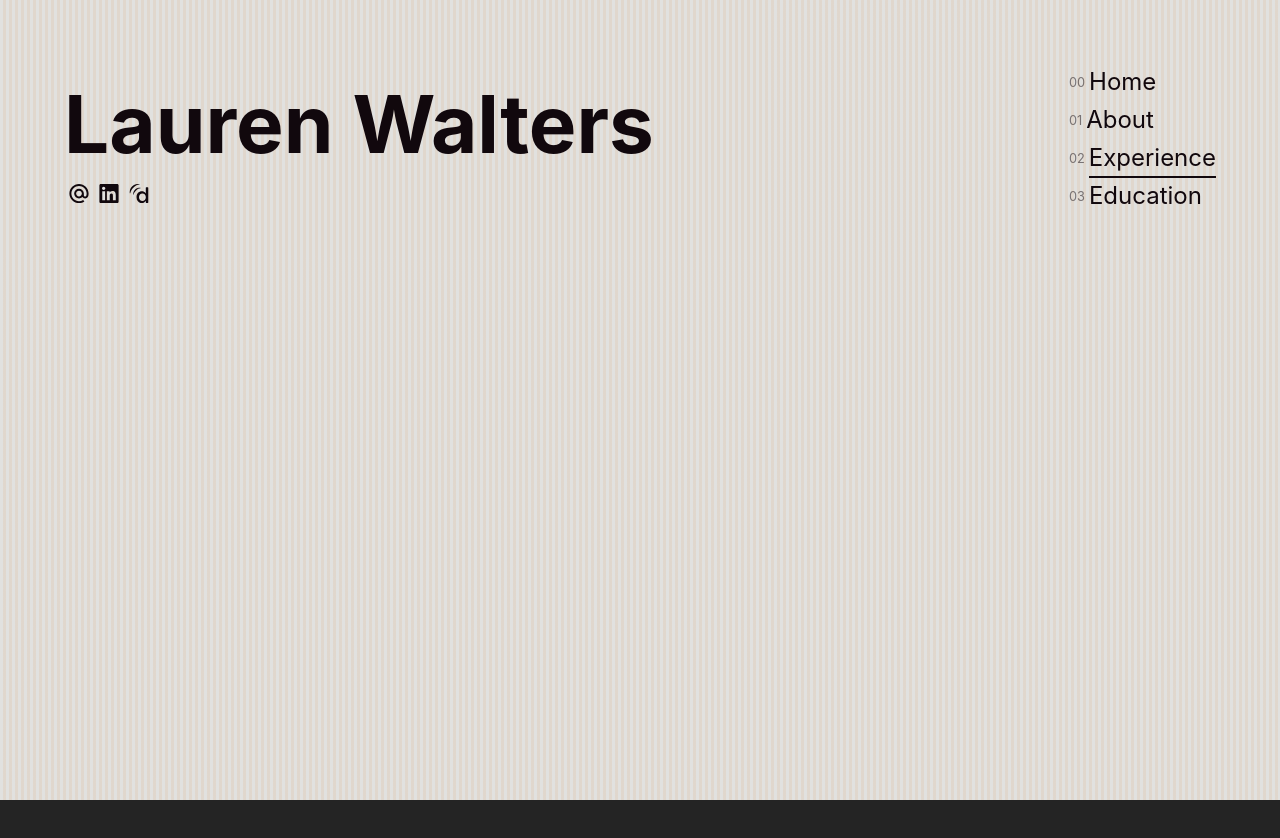
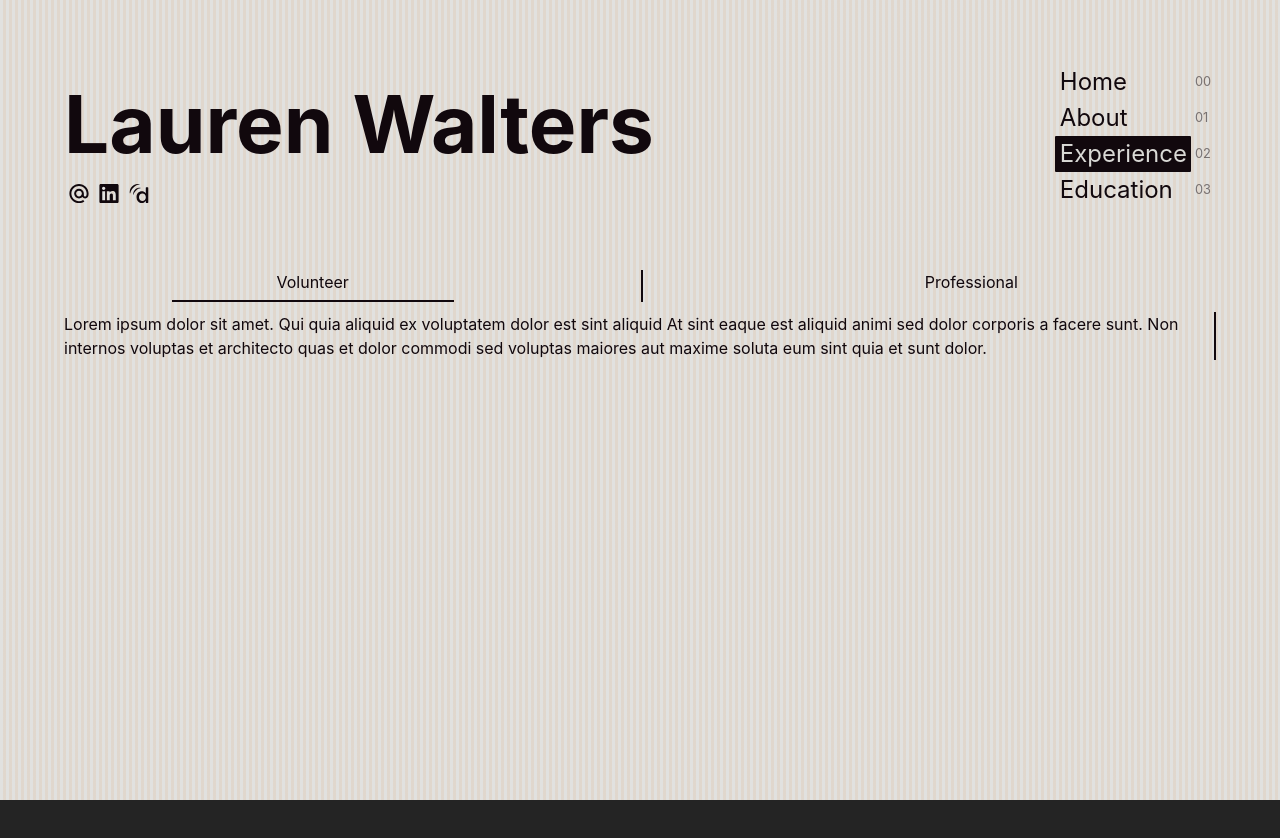
Before and after one commit to richardltyler/LaurenWalters, a React (Vite) app: page /experience in a window 1280 px wide. Shown: the top 838 px of the page. Before the commit the page ends 800 px from the top, so only its background shows below. Built offline with nearby package versions, Linux system fonts and the light colour scheme.

Commit message:
Add transitions

```diff
--- a/src/App.css
+++ b/src/App.css
@@ -1,15 +1,11 @@
 #root {
+  margin: 0;
   min-height: 100vh;
-  margin: 0;
   width: 100%;
 }
 
 a {
   text-decoration: none;
-}
-
-a:visited {
-  color: #10050b;
 }
 
 .App {
--- a/src/App.tsx
+++ b/src/App.tsx
@@ -2,6 +2,7 @@ import "./App.css";
 import { Route, Routes } from "react-router-dom";
 import Home from "./pages/Home";
 import Header from "./components/Header";
+import Experience from "./pages/Experience";
 
 function App() {
   return (
@@ -9,7 +10,7 @@ function App() {
       <Header />
       <Routes>
         <Route path="/about" element={<h2></h2>} />
-        <Route path="/experience" element={<h2></h2>} />
+        <Route path="/experience" element={<Experience />} />
         <Route path="/education" element={<h2></h2>} />
         <Route path="/" element={<Home />} />
       </Routes>
--- a/src/components/Header.css
+++ b/src/components/Header.css
@@ -18,9 +18,9 @@
 }
 
 .dox {
+  fill: #10050b;
   height: 20px;
   width: 20px;
-  fill: #10050b;
 }
 
 h1 {
@@ -59,14 +59,18 @@ header {
 .navlink {
   align-items: center;
   align-self: flex-end;
-  border-bottom: 2px solid;
-  border-color: transparent;
+  background: transparent;
+  border-radius: 1px;
+  color: #10050b;
   display: flex;
-  transition: all 0.2s ease-in-out;
+  padding-left: 5px;
+  transition: all 0.1s ease-out;
+  width: 100%;
 }
 
 .navlink-active {
-  border-color: #10050b;
+  background: rgba(16, 5, 11, 1);
+  color: #edede9;
 }
 
 .nav-list {
@@ -81,12 +85,14 @@ header {
 .nav-list-item-container {
   display: flex;
   gap: 0.25rem;
+  justify-content: flex-end;
 }
 
 .nav-list-item-count {
   align-self: center;
   font-size: 0.8rem;
   opacity: 0.5;
+  width: 25px;
 }
 
 @media screen and (min-width: 768px) {
--- a/src/components/Header.tsx
+++ b/src/components/Header.tsx
@@ -61,8 +61,6 @@ export default function Header() {
         <ul className="nav-list">
           <li className="nav-list-item">
             <div className="nav-list-item-container">
-              <span className="nav-list-item-count">00</span>
-              {/* TODO: animate the lines under the links */}
               <NavLink
                 className={({ isActive }) =>
                   isActive ? "navlink-active navlink" : "navlink"
@@ -71,11 +69,11 @@ export default function Header() {
               >
                 <span className="nav-list-item-label">Home</span>
               </NavLink>
+              <span className="nav-list-item-count">00</span>
             </div>
           </li>
           <li className="nav-list-item">
             <div className="nav-list-item-container">
-              <span className="nav-list-item-count">01</span>
               <NavLink
                 className={({ isActive }) =>
                   isActive ? "navlink-active navlink" : "navlink"
@@ -84,11 +82,11 @@ export default function Header() {
               >
                 <span className="nav-list-item-label">About</span>
               </NavLink>
+              <span className="nav-list-item-count">01</span>
             </div>
           </li>
           <li className="nav-list-item">
             <div className="nav-list-item-container">
-              <span className="nav-list-item-count">02</span>
               <NavLink
                 className={({ isActive }) =>
                   isActive ? "navlink-active navlink" : "navlink"
@@ -97,11 +95,11 @@ export default function Header() {
               >
                 <span className="nav-list-item-label">Experience</span>
               </NavLink>
+              <span className="nav-list-item-count">02</span>
             </div>
           </li>
           <li className="nav-list-item">
             <div className="nav-list-item-container">
-              <span className="nav-list-item-count">03</span>
               <NavLink
                 className={({ isActive }) =>
                   isActive ? "navlink-active navlink" : "navlink"
@@ -110,6 +108,7 @@ export default function Header() {
               >
                 <span className="nav-list-item-label">Education</span>
               </NavLink>
+              <span className="nav-list-item-count">03</span>
             </div>
           </li>
         </ul>
--- a/src/index.css
+++ b/src/index.css
@@ -1,5 +1,8 @@
 * {
   box-sizing: border-box;
+  -moz-osx-font-smoothing: grayscale;
+  -webkit-font-smoothing: antialiased;
+  text-rendering: optimizeLegibility;
 }
 
 html {
@@ -37,14 +40,6 @@ body {
   width: 100%;
 }
 
-a {
-  color: #10050b;
-}
-
-a:visited {
-  color: #10050b;
-}
-
 @media screen and (min-width: 768px) {
   html,
   body {
--- /dev/null
+++ b/src/pages/Experience.css
@@ -0,0 +1,60 @@
+.divider {
+  background: #10050b;
+  height: 2rem;
+  width: 2px;
+}
+
+.experience {
+  grid-column: 1/ -1;
+}
+
+.experience-field {
+  border: none;
+  display: flex;
+  justify-content: space-around;
+  width: 100%;
+}
+
+.experience-selector-input {
+  display: none;
+}
+
+.experience-selector-label {
+  text-align: center;
+  transition: all 0.05s linear;
+  width: 25%;
+}
+
+.experience-selector-label_selected {
+  border-bottom: 2px solid #10050b;
+}
+
+.experience-type-container {
+  display: flex;
+  min-height: 100%;
+}
+
+.experience-type-item {
+  display: inline;
+  height: 100%;
+  max-width: 0;
+  overflow: hidden;
+  transition: max-width 0.75s linear;
+  white-space: normal;
+}
+
+.professional {
+}
+
+.professional_selected {
+  max-width: 100%;
+  border-left: 2px solid #10050b;
+}
+
+.volunteer {
+}
+
+.volunteer_selected {
+  max-width: 100%;
+  border-right: 2px solid #10050b;
+}
--- /dev/null
+++ b/src/pages/Experience.tsx
@@ -0,0 +1,80 @@
+import "./Experience.css";
+import { useState } from "react";
+
+export default function Experience() {
+  const [selectedExperienceType, setSelectedExperienceType] =
+    useState("volunteer");
+
+  return (
+    <main className="experience">
+      <form className="experience-form">
+        <fieldset className="experience-field">
+          <label
+            className={`experience-selector-label ${
+              selectedExperienceType === "volunteer"
+                ? "experience-selector-label_selected"
+                : ""
+            }`}
+            htmlFor="volunteer"
+          >
+            <input
+              className="experience-selector-input"
+              type="radio"
+              id="volunteer"
+              value="volunteer"
+              checked={selectedExperienceType === "volunteer"}
+              onChange={() => setSelectedExperienceType("volunteer")}
+            />
+            Volunteer
+          </label>
+          <span className="divider" />
+          <label
+            className={`experience-selector-label ${
+              selectedExperienceType === "professional"
+                ? "experience-selector-label_selected"
+                : ""
+            }`}
+            htmlFor="professional"
+          >
+            <input
+              className="experience-selector-input"
+              type="radio"
+              id="professional"
+              value="professional"
+              checked={selectedExperienceType === "professional"}
+              onChange={() => setSelectedExperienceType("professional")}
+            />
+            Professional
+          </label>
+        </fieldset>
+      </form>
+      <div className="experience-type-container">
+        <div
+          className={`experience-type-item ${
+            selectedExperienceType === "volunteer"
+              ? "volunteer_selected"
+              : "volunteer"
+          }`}
+        >
+          Lorem ipsum dolor sit amet. Qui quia aliquid ex voluptatem dolor est
+          sint aliquid At sint eaque est aliquid animi sed dolor corporis a
+          facere sunt. Non internos voluptas et architecto quas et dolor commodi
+          sed voluptas maiores aut maxime soluta eum sint quia et sunt dolor.
+        </div>
+        <div
+          className={`experience-type-item ${
+            selectedExperienceType === "professional"
+              ? "professional_selected"
+              : "professional"
+          }`}
+        >
+          Non ipsam vero ut quam autem non molestiae accusamus. In aliquam
+          magnam aut cumque vero et sequi tenetur et perferendis voluptatem aut
+          officia accusamus aut Quis internos est tempora tempore. Non inventore
+          tempore a recusandae eligendi et consequatur nihil id repudiandae
+          earum.
+        </div>
+      </div>
+    </main>
+  );
+}
--- a/src/pages/Home.css
+++ b/src/pages/Home.css
@@ -4,9 +4,9 @@
 }
 
 .home {
-  grid-column: 1/-1;
   display: flex;
   flex-direction: column;
+  grid-column: 1/-1;
   justify-content: flex-start;
 }
 
@@ -18,7 +18,7 @@
 
   .home {
     flex-direction: row;
+    gap: 3rem;
     justify-content: space-between;
-    gap: 3rem;
   }
 }
```
